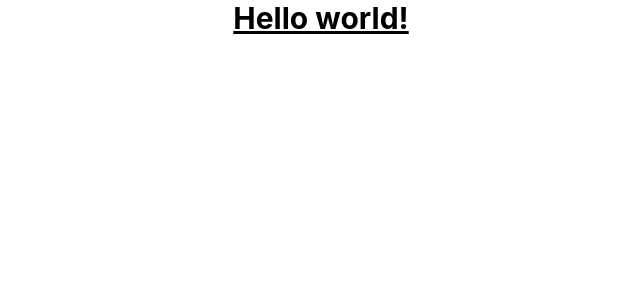
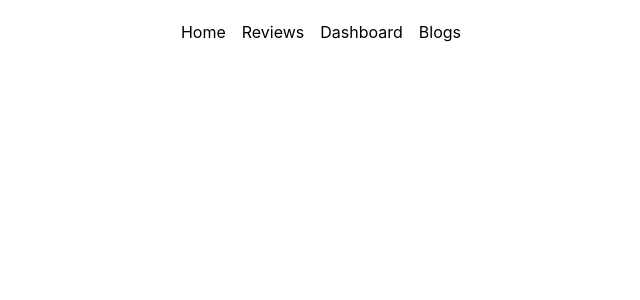
Before and after one commit to mdrifatmahmudrakib/product-analysis-website, a React (Create React App) app: page /blogs in a window 1280 px wide. Shown: the top 300 px of the page, without its empty margins (319-959 px from the left). Built offline with nearby package versions, Linux system fonts and the light colour scheme.

Commit message:
navigation added

```diff
--- a/package.json
+++ b/package.json
@@ -8,6 +8,7 @@
     "@testing-library/user-event": "^13.5.0",
     "react": "^18.0.0",
     "react-dom": "^18.0.0",
+    "react-router-dom": "^6.3.0",
     "react-scripts": "5.0.0",
     "web-vitals": "^2.1.4"
   },
--- a/src/App.js
+++ b/src/App.js
@@ -1,12 +1,23 @@
 import logo from './logo.svg';
 import './App.css';
+import Header from './components/Header/Header';
+import { Route, Routes } from 'react-router-dom';
+import Home from './components/Home/Home';
+import Reviews from './components/Reviews/Reviews';
+import Dashboard from './components/Dashboard/Dashboard';
+import Blogs from './components/Blogs/Blogs';
 
 function App() {
   return (
     <div className="App">
-      <h1 className="text-3xl font-bold underline">
-        Hello world!
-      </h1>
+
+      <Header></Header>
+      <Routes>
+        <Route path="/" element={<Home />} />
+        <Route path="/reviews" element={<Reviews></Reviews>} />
+        <Route path='/dashboard' element={<Dashboard></Dashboard>}></Route>
+        <Route path='/blogs' element={<Blogs></Blogs>}></Route>
+      </Routes>
     </div>
   );
 }
--- /dev/null
+++ b/src/components/About/About.js
@@ -0,0 +1,11 @@
+import React from 'react';
+
+const About = () => {
+    return (
+        <div>
+
+        </div>
+    );
+};
+
+export default About;
--- /dev/null
+++ b/src/components/Blogs/Blogs.js
@@ -0,0 +1,11 @@
+import React from 'react';
+
+const Blogs = () => {
+    return (
+        <div>
+
+        </div>
+    );
+};
+
+export default Blogs;
--- /dev/null
+++ b/src/components/Dashboard/Dashboard.js
@@ -0,0 +1,11 @@
+import React from 'react';
+
+const Dashboard = () => {
+    return (
+        <div>
+
+        </div>
+    );
+};
+
+export default Dashboard;
--- /dev/null
+++ b/src/components/Header/Header.js
@@ -0,0 +1,17 @@
+import React from 'react';
+import { Link } from 'react-router-dom';
+
+const Header = () => {
+    return (
+        <div className='mt-5'>
+            <nav className='flex justify-center space-x-4'>
+                <Link to='/'>Home</Link>
+                <Link to='/reviews'>Reviews</Link>
+                <Link to='/dashboard'>Dashboard</Link>
+                <Link to='/blogs'>Blogs</Link>
+            </nav>
+        </div>
+    );
+};
+
+export default Header;
--- /dev/null
+++ b/src/components/Home/Home.js
@@ -0,0 +1,11 @@
+import React from 'react';
+
+const Home = () => {
+    return (
+        <div>
+
+        </div>
+    );
+};
+
+export default Home;
--- /dev/null
+++ b/src/components/Reviews/Reviews.js
@@ -0,0 +1,11 @@
+import React from 'react';
+
+const Reviews = () => {
+    return (
+        <div>
+
+        </div>
+    );
+};
+
+export default Reviews;
--- a/src/index.js
+++ b/src/index.js
@@ -3,11 +3,12 @@ import ReactDOM from 'react-dom';
 import './index.css';
 import App from './App';
 import reportWebVitals from './reportWebVitals';
+import { BrowserRouter } from 'react-router-dom';
 
 ReactDOM.render(
-  <React.StrictMode>
+  <BrowserRouter>
     <App />
-  </React.StrictMode>,
+  </BrowserRouter>,
   document.getElementById('root')
 );
 
```
Also changed, not shown: 1 other file (tests, documents, lock files or other folders).
